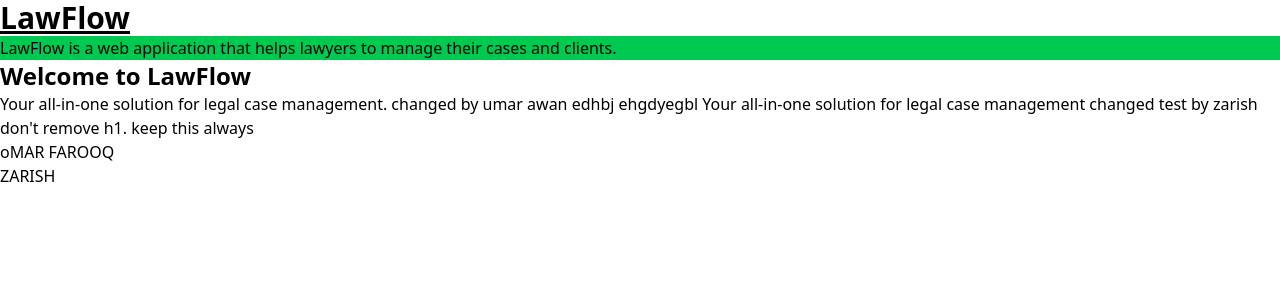
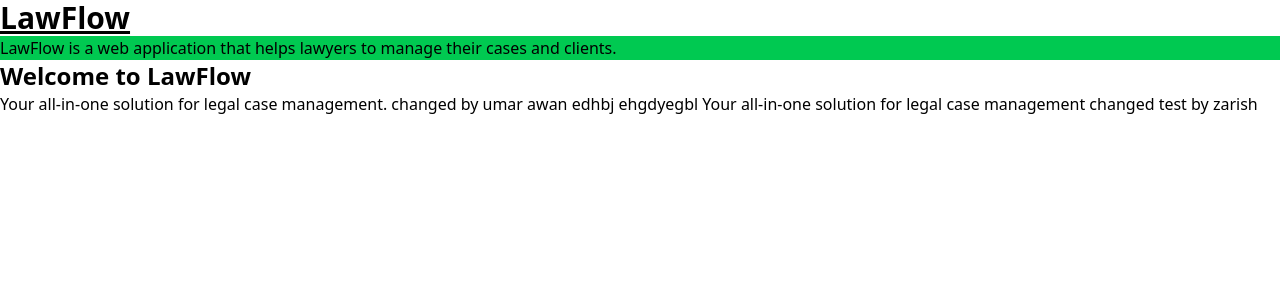
Before and after one commit to zarishnasir123/LawFlow, a React app: page / in a window 1280 px wide. Shown: the top 300 px of the page. Built offline with nearby package versions, Linux system fonts and the light colour scheme; the HTML template or start-up script is replaced by a standard one.

Commit message:
fix: remove tags

```diff
--- a/src/app/App.tsx
+++ b/src/app/App.tsx
@@ -11,9 +11,6 @@ function App() {
       Your all-in-one solution for legal case management changed test by zarish
     </h2>
 
-    <h1>don't remove h1. keep this always</h1>
-    <h2>oMAR FAROOQ</h2>
-    <h3>ZARISH</h3>
 
 
     </>
```
